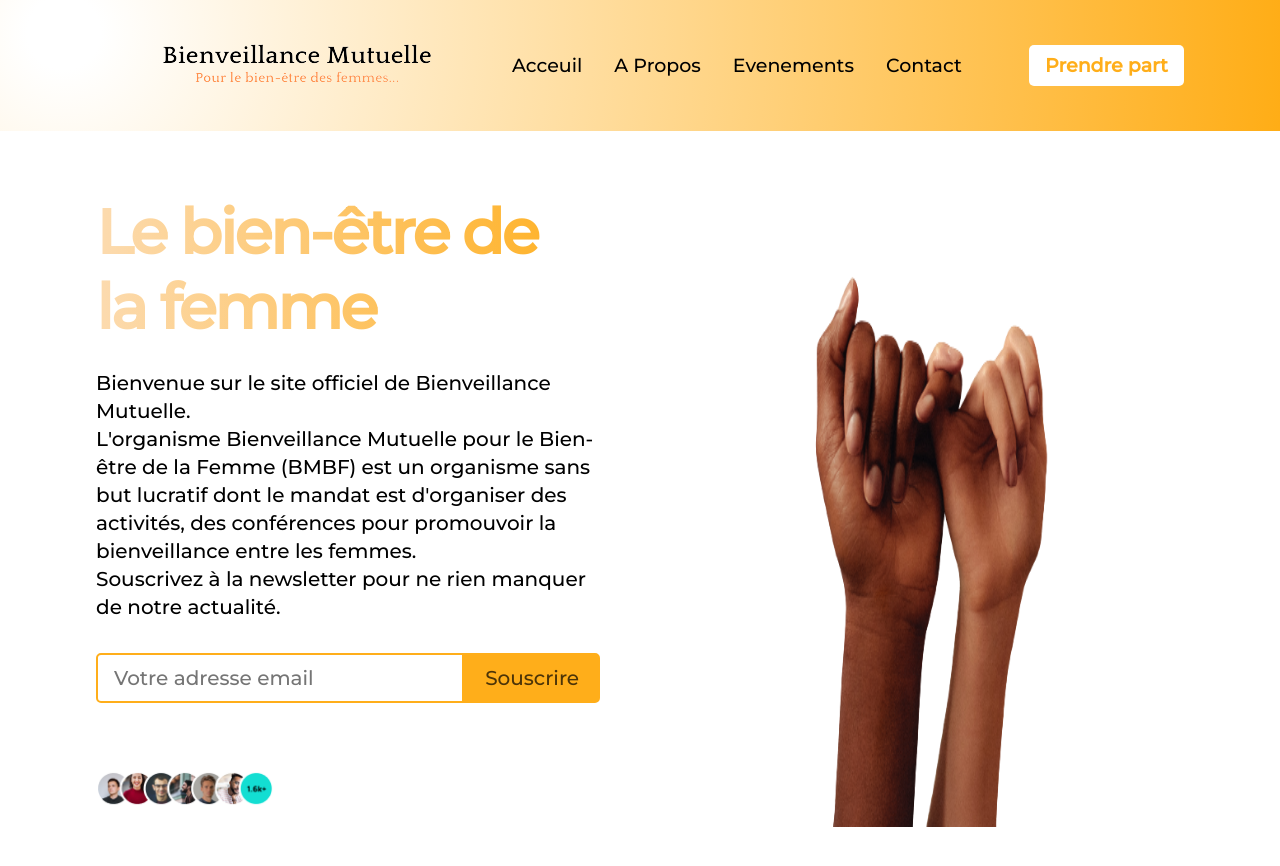
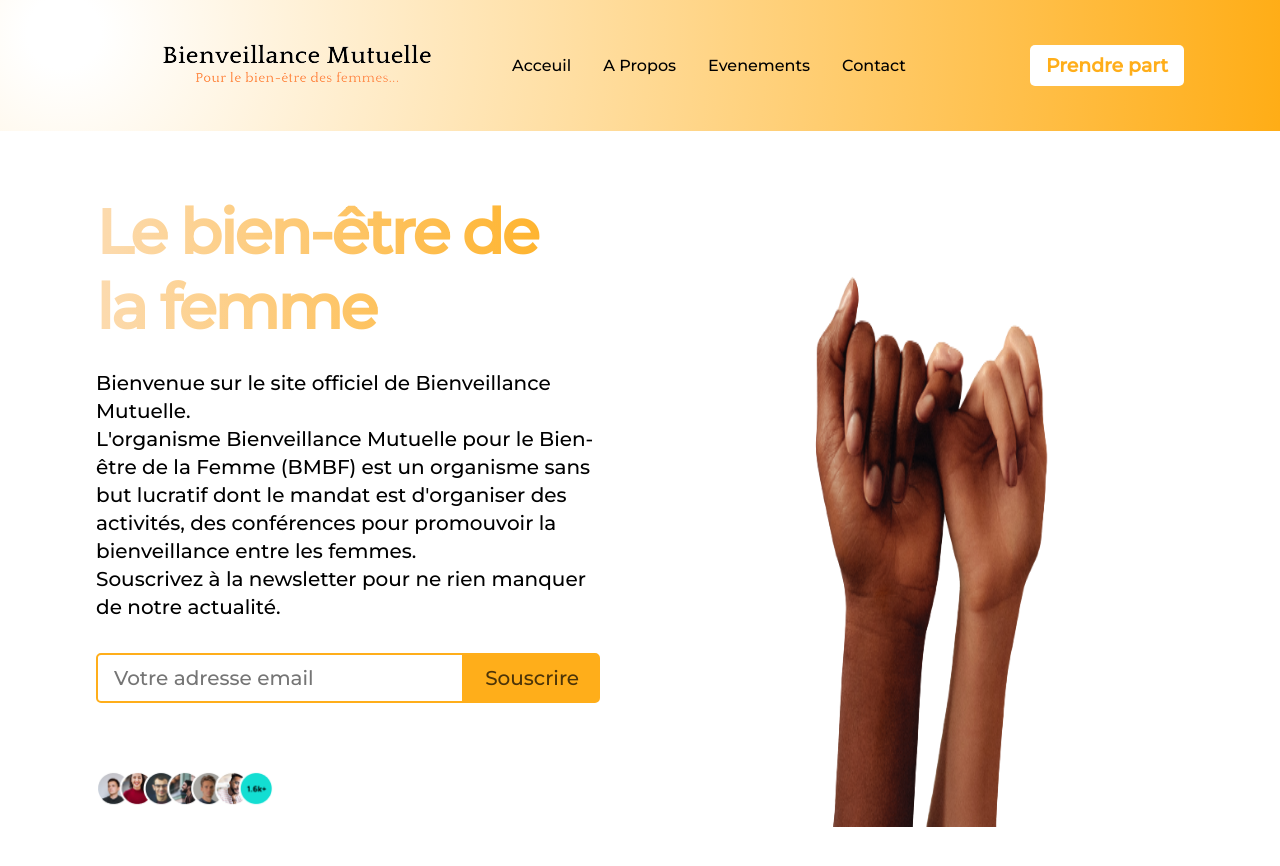
Before and after one commit to bricekk/bienveillance-mutuelle-website, a React (Create React App) app: page / in a window 1280 px wide. Shown: the top 866 px of the page. Built offline with nearby package versions, Linux system fonts and the light colour scheme; a web font is replaced by a local one.

Commit message:
navbar css

```diff
--- a/src/components/navbar/navbar.scss
+++ b/src/components/navbar/navbar.scss
@@ -1,5 +1,6 @@
 .bvm__navbar {
     display: flex;
+    flex-basis: auto;
     justify-content: space-between;
     align-items: center;
     padding-left: 6rem;
@@ -35,9 +36,11 @@
 .bvm__navbar-menu_container p {
     font-family: var(--font-family);
     font-weight: 500;
-    font-size: 19px;
+    font-size: 1rem;
     text-transform: capitalize;
     line-height: 25px;
+    flex: 0 0 auto;
+    width: auto;
 
     margin: 0 1rem;
     cursor: pointer;
@@ -52,7 +55,7 @@
     background-color: #fff;
     border-color: #FFAE1A;
     font-family: var(--font-family);
-    font-size: 19px;
+    font-size: 1.18rem;
     font-weight: 900;
     line-height: 25px;
     border-radius: 5px;
```
